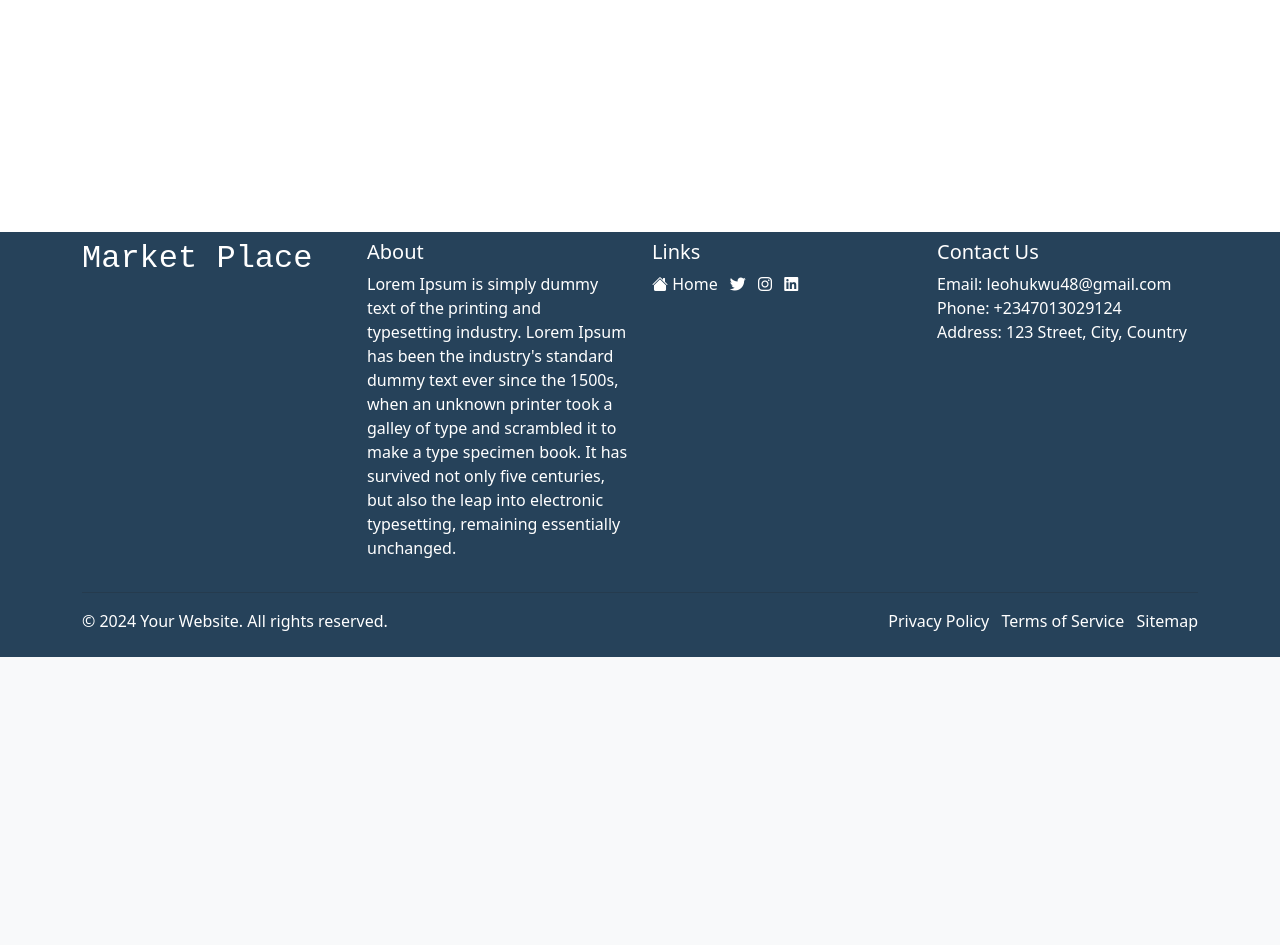
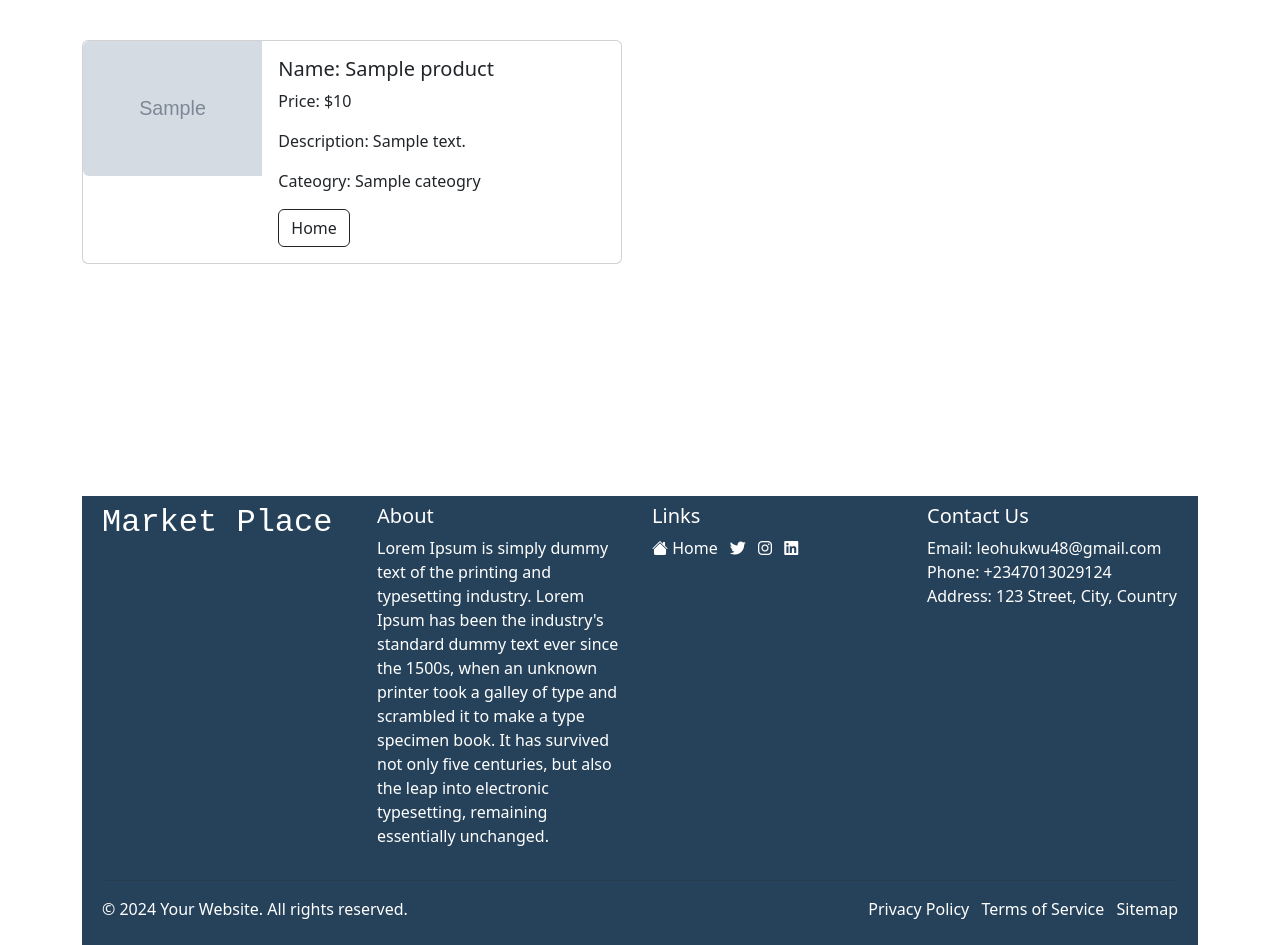
Before and after one commit to jiggyboy1/market_place, a Django app: template cart/templates/cart_summary.html in a window 1280 px wide. Shown: the part 177-1122 px from the top of the page. Before the commit the page ends 834 px from the top, so only its background shows below. Run offline with Django 5.2, Linux system fonts and the light colour scheme; the template is opened without the code that fills it: most values are stand-ins (such as "Sample title", 1, 10 or a date in 2020); grey boxes marked "Sample" are stand-in pictures.

Commit message:
initial commit

```diff
--- a/cart/cart.py
+++ b/cart/cart.py
@@ -1,4 +1,4 @@
-
+from main.models import Product
 class Cart():
     def __init__(self,request) -> None:
         self.session = request.session
@@ -27,3 +27,12 @@ class Cart():
 
     def __len__(self):
         return len(self.cart)
+
+    def get_prods(self):
+        # get ids from cart
+        product_ids = self.cart.keys()
+        # use ids to lookup prods in database model
+        products = Product.objects.filter(id__in=product_ids)
+
+        #return those looked up products
+        return products
--- a/cart/templates/cart_summary.html
+++ b/cart/templates/cart_summary.html
@@ -11,11 +11,31 @@
     </div>
 </header>
 
+<br>
+<div class="container">
+    {% for product in cart_products%}
+    <div class="row">
+        <div class="col-12 col-lg-8">
+                <div class="card mb-3" style="max-width: 540px;">
+                    <div class="row g-0">
 
-
-
-
-
+                        <div class="col-md-4">
+                            <img src="{{product.image.url}}" class="img-fluid rounded-start" alt="...">
+                        </div>
+                        <div class="col-md-8">
+                            <div class="card-body">
+                                <h5 class="card-title">Name: {{product.name}}</h5>
+                                <p class="card-text">Price: ${{product.price}}</p>
+                                <p class="card-text">Description: {{product.description}}</p>
+                                <p class="card-text">Cateogry: {{product.cateogry}}</p>
+                                <a class="btn btn-outline-dark mt-auto" href="{% url 'home' %}">Home</a>
+                            </div>
+                    </div>
+                </div>
+        </div>
+    </div>
+    {% endfor %}
+</div>
 
 
 
--- a/cart/views.py
+++ b/cart/views.py
@@ -6,7 +6,9 @@ from django.http import JsonResponse
 
 # Create your views here.
 def cart_summary(request):
-    context = {}
+    cart = Cart(request)
+    cart_products = cart.get_prods
+    context = {'cart_products':cart_products}
     return render(request,'cart_summary.html',context)
 
 def cart_add(request):
```
Also changed, not shown: db.sqlite3.
